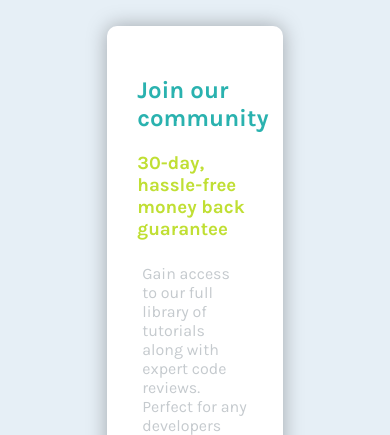
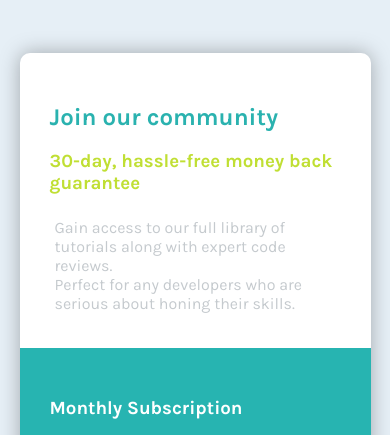
Before and after one commit to humantrop/first-solo-project, a plain HTML site: page index.html in a window 390 px wide. Shown: the top 435 px of the page. Drawn offline with Linux system fonts and the light colour scheme.

Commit message:
Update style.css

```diff
--- a/style.css
+++ b/style.css
@@ -111,6 +111,10 @@ ul li {
 
 
 @media screen and (max-width: 1024px) {
+	.main {
+	width: 90%;
+	}
+
 	.section-2 {
 		display: block;
 	}
```
